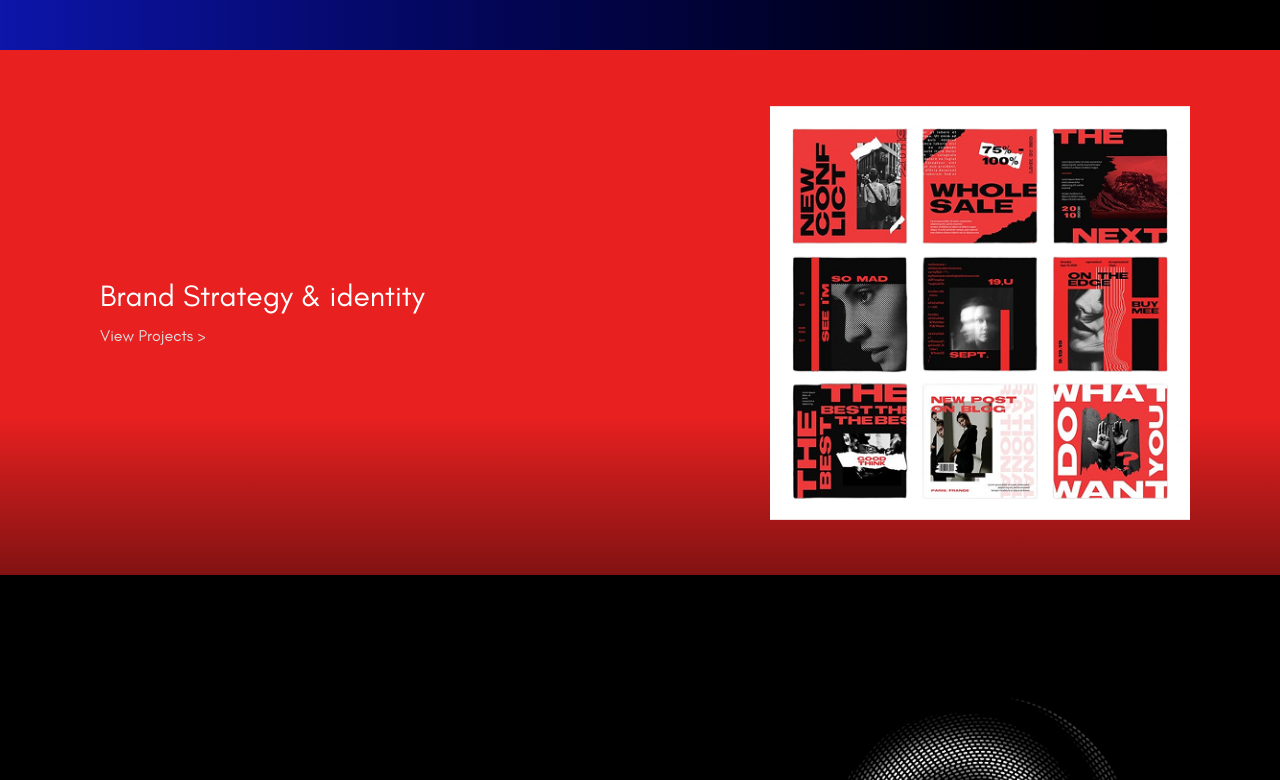
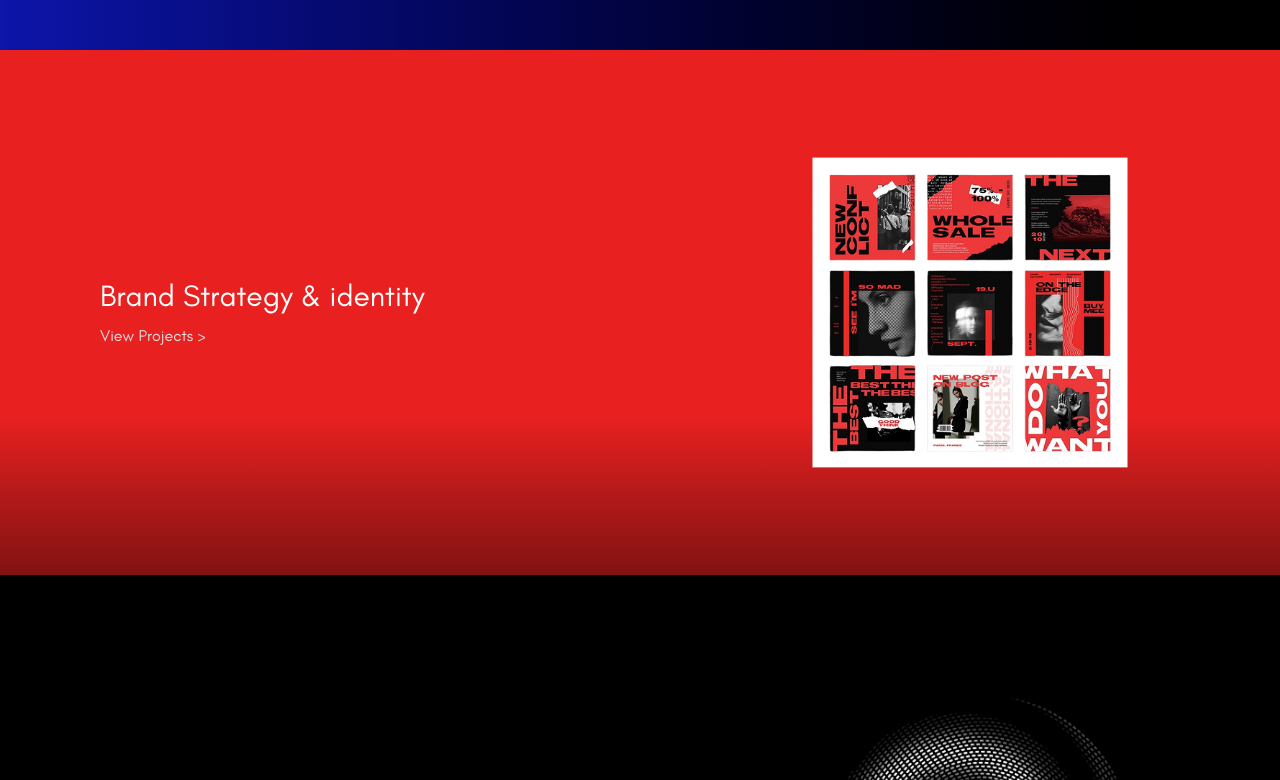
Before and after one commit to 4skygroup/visuance, a React (Vite) app: page / in a window 1280 px wide. Shown: the part 1280-2060 px from the top of the page. Built offline with nearby package versions, Linux system fonts and the light colour scheme.

Commit message:
Images alignment

```diff
--- a/src/components/ConceptSection.tsx
+++ b/src/components/ConceptSection.tsx
@@ -31,7 +31,11 @@ export default function ConceptSection({
       <img
         src={src}
         alt={alt}
-        className={`max-h-full object-cover object-bottom-left scale-105 transition-transform ${index === "ai" || index === "digital" ? "self-end" : ""} ${index === "print" || index === "video" ? "w-75" : "w-100"}`}
+        className={`max-h-full object-cover object-bottom-left scale-105 transition-transform
+             ${index === "ai" || index === "digital" ? "self-end" : ""}
+             ${index === "print" || index === "video" || index === "identity" ? "w-75 relative right-15" : "w-100"}
+             ${index === "identity"}
+            `}
       />
     </section>
   );
```
